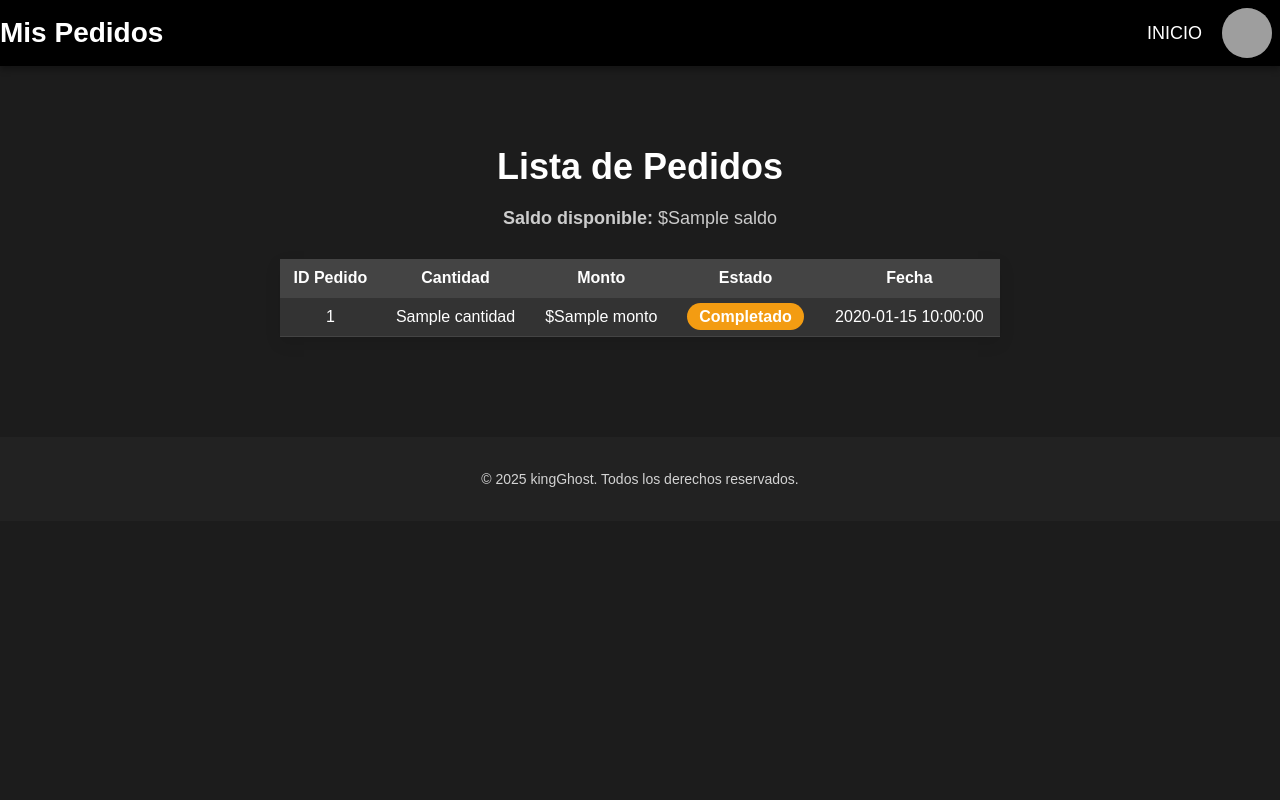
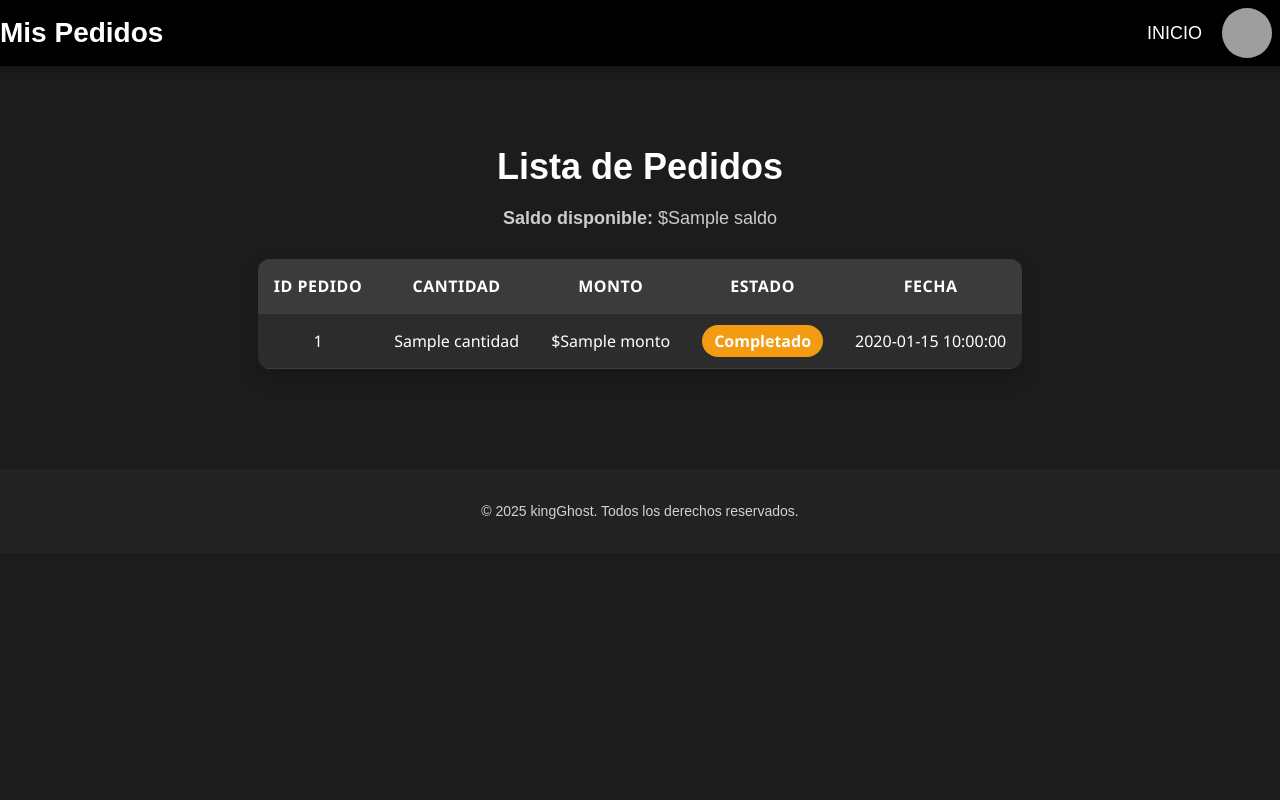
Before and after one commit to Miguel8pp/king-ghost, a Flask app: page /pedidos in a window 1280 px wide. Run offline with Flask 3, Linux system fonts and the light colour scheme; the visitor is signed in with stand-in values (Sample User, id 1); a database or web service that is not in the repository returns one stand-in record (values such as "Sample title"); data that the repository does not hold is empty; parts of the project's set-up code (start-up, migrations or seed data) failed here and were passed over; grey boxes are pictures that could not be loaded.

Commit message:
algunos errores arreglados

```diff
--- a/static/index.css
+++ b/static/index.css
@@ -1,10 +1,14 @@
-/* Estilo general del sitio */
+html, body {
+    height: 100%;
+}
+
 body {
     font-family: 'Arial', sans-serif;
     background-color: #1c1c1c; /* Fondo oscuro */
     color: #fff; /* Texto blanco para mayor contraste */
     margin: 0;
     padding: 0;
+
 }
 
 /* Botón para regresar */
@@ -312,25 +316,109 @@ footer a:hover {
 }
 
 /* Estilo de la tabla */
-table {
-    width: 60%;
+/* --- ESTILO GENERAL DE LA TABLA PARA ESCRITORIO --- */
+.tabla-responsive table {
+    width: 100%;
     margin: 30px auto;
     border-collapse: collapse;
-    background-color: #333333; /* Fondo oscuro de la tabla */
-    box-shadow: 0 6px 15px rgba(0, 0, 0, 0.1);
+    background-color: #2c2c2c;
+    color: white;
+    font-family: 'Segoe UI', sans-serif;
+    border-radius: 12px;
+    overflow: hidden;
+    box-shadow: 0 8px 20px rgba(0, 0, 0, 0.2);
 }
 
-table th, table td {
-    padding: 10px;
+.tabla-responsive th, .tabla-responsive td {
+    padding: 16px;
     text-align: center;
-    border-bottom: 1px solid #444444;
+    border-bottom: 1px solid #3f3f3f;
 }
 
-table th {
-    background-color: #444444;
-    color: white;
+.tabla-responsive th {
+    background-color: #3b3b3b;
     font-weight: 700;
+    text-transform: uppercase;
+    letter-spacing: 0.5px;
 }
+
+/* --- ESTILOS PARA MÓVIL (hasta 768px) --- */
+@media (max-width: 768px) {
+    .tabla-responsive table,
+    .tabla-responsive thead,
+    .tabla-responsive tbody,
+    .tabla-responsive th,
+    .tabla-responsive td,
+    .tabla-responsive tr {
+        display: block;
+        width: 100%;
+    }
+
+    .tabla-responsive td[data-label="Fecha"] {
+        font-size: 14px;
+        word-break: break-word;
+        white-space: normal;
+    }
+
+    .main-container {
+        padding: 20px 10px;
+        align-items: stretch;
+    }
+
+    .main-container h2 {
+        font-size: 24px;
+    }
+
+    .saldo-info p {
+        font-size: 20px;
+        text-align: center;
+    }
+
+
+
+
+    .tabla-responsive thead {
+        display: none;
+    }
+
+    .tabla-responsive tr {
+        background: #1e1e1e;
+        margin: 18px auto;
+        width: 80%;
+        border-radius: 12px;
+        padding: 16px;
+        box-shadow: 0 6px 18px rgba(0,0,0,0.4);
+    }
+
+    .tabla-responsive td {
+        position: relative;
+        padding: 12px 16px 12px 50%;
+        text-align: left;
+        border: none;
+        font-size: 15px;
+        border-bottom: 1px solid #3a3a3a;
+        word-wrap: break-word;
+        white-space: normal;
+        line-height: 1.4;
+    }
+
+    .tabla-responsive td::before {
+        content: attr(data-label);
+        position: absolute;
+        left: 16px;
+        top: 12px;
+        font-weight: 600;
+        color: #aaaaaa;
+        font-size: 13px;
+        text-transform: uppercase;
+    }
+
+    .tabla-responsive td:last-child {
+        border-bottom: none;
+    }
+}
+
+
 /* Colores para el estado de los pedidos */
 span.pendiente {
     background-color: #f39c12; /* Naranja fuerte */
--- a/templates/pedidos.html
+++ b/templates/pedidos.html
@@ -58,6 +58,7 @@
         </div>
 
         <!-- Mostrar la tabla de pedidos -->
+        <div class="tabla-responsive">
             <table>
                 <thead>
                     <tr>
@@ -71,17 +72,15 @@
                 <tbody>
                     {% for pedido in pedidos %}
                         <tr>
-                        <!-- Mostrar el order_id del pedido -->
-                        <td>{{ pedido.order_id }}</td>  <!-- Cambiado de loop.index a order_id -->
-                        <td>{{ pedido.cantidad }}</td>
-                        <td>${{ pedido.monto }}</td>
-                        <td>
-                            <!-- Mostrar el estado con un color dependiendo de su valor -->
+                            <td data-label="ID Pedido">{{ pedido.order_id }}</td>
+                            <td data-label="Cantidad">{{ pedido.cantidad }}</td>
+                            <td data-label="Monto">${{ pedido.monto }}</td>
+                            <td data-label="Estado">
                                 <span class="{% if pedido.estado == 'Completed' %}Completed{% elif pedido.estado == 'Canceled' %}Canceled{% else %}pendiente{% endif %}">
                                     {{ pedido.estado | capitalize }}
                                 </span>
                             </td>
-                        <td>{{ pedido.fecha }}</td>
+                            <td data-label="Fecha">{{ pedido.fecha }}</td>
                         </tr>
                     {% else %}
                         <tr>
@@ -90,6 +89,8 @@
                     {% endfor %}
                 </tbody>
             </table>
+        </div>
+
     </main>
 
     <footer>
```
Lines whose indentation alone changed are shown as unchanged.
